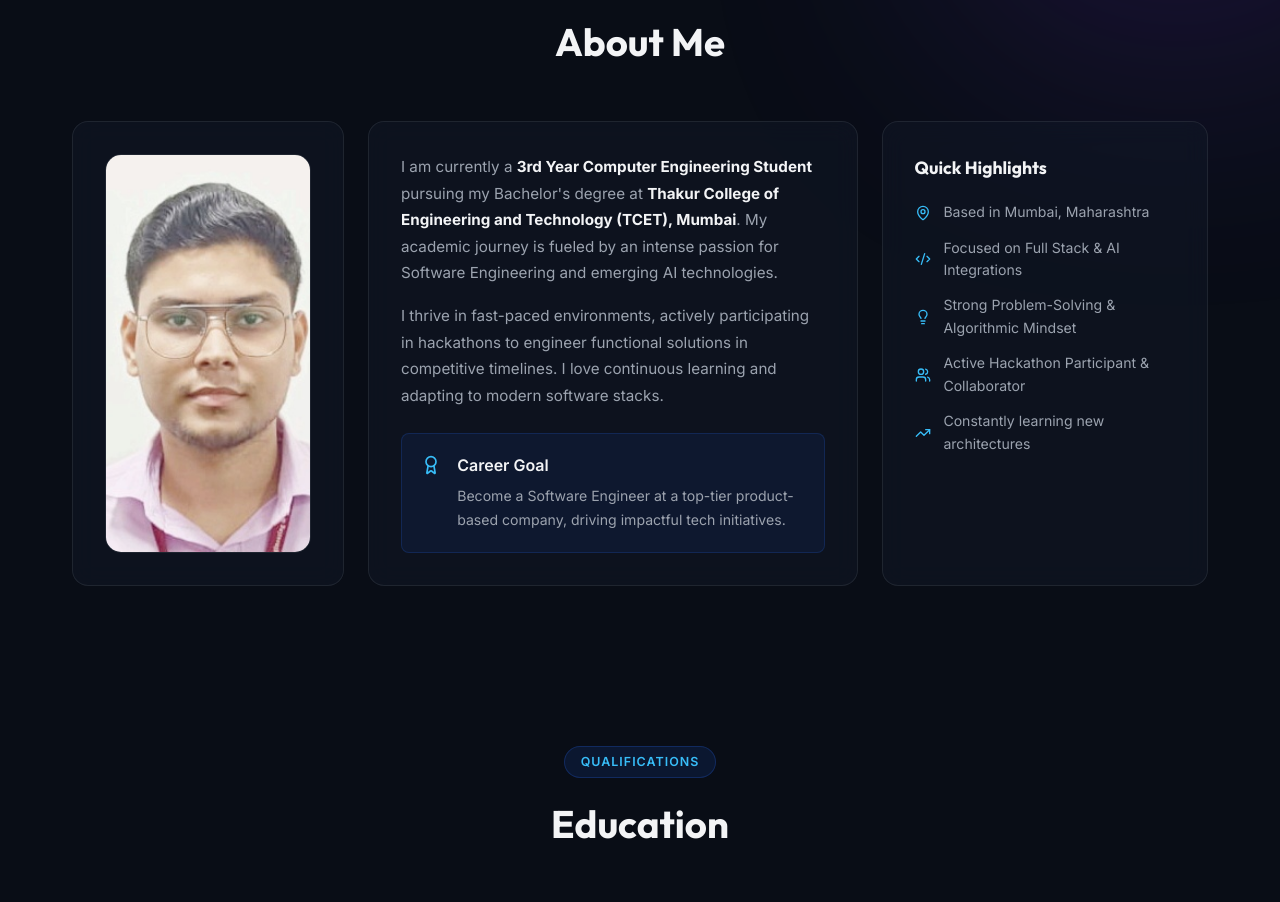
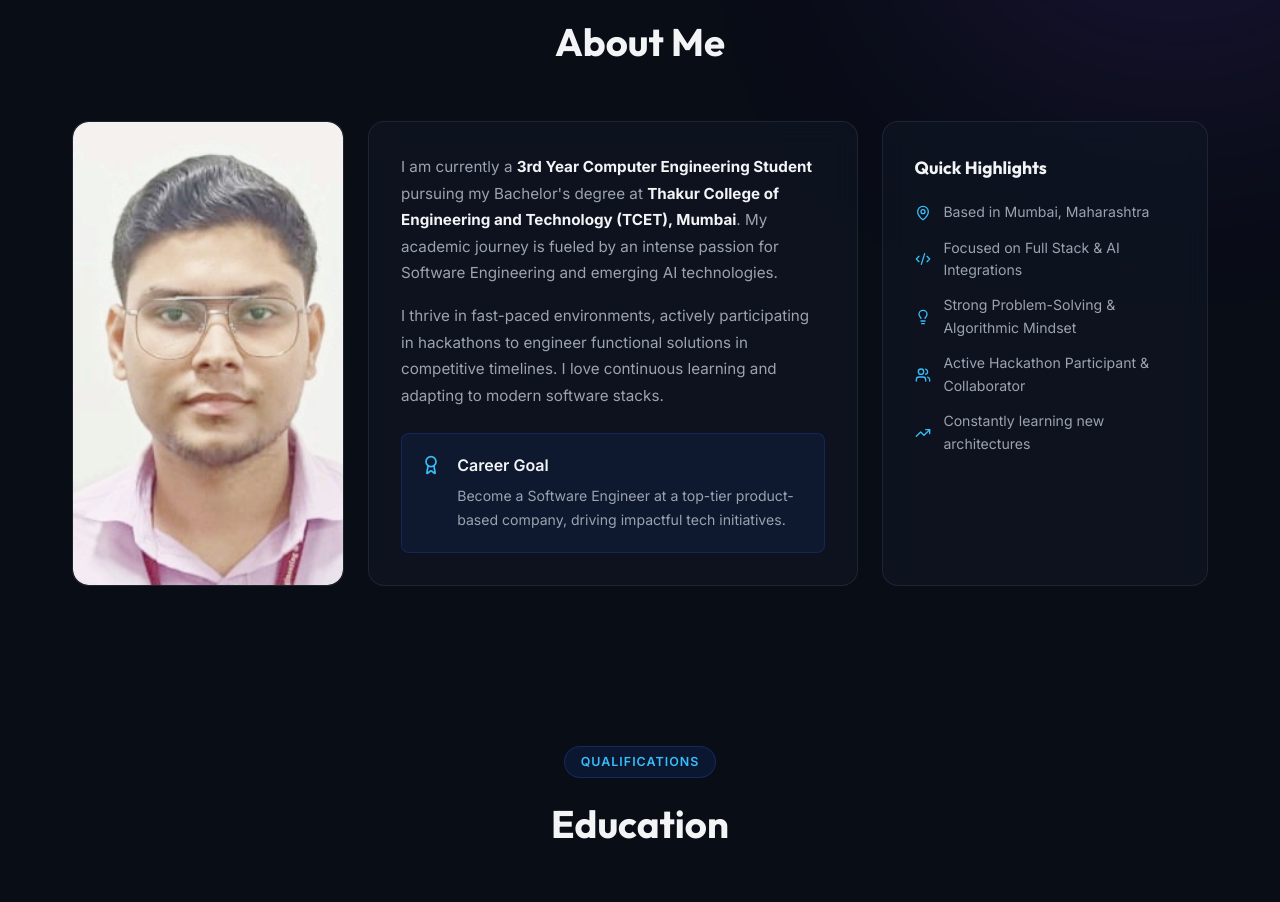
Before and after one commit to pjha91275/Prince_Jha_Portfolio, a Next.js app: page / in a window 1280 px wide. Shown: the part 920-1822 px from the top of the page. Built offline with nearby package versions, Linux system fonts and the light colour scheme; no server answers.

Commit message:
Updated profile image in About Me

```diff
--- a/app/globals.css
+++ b/app/globals.css
@@ -98,21 +98,21 @@ body {
 .hero-bio { color:var(--text-secondary); font-size:1.05rem; line-height:1.75; max-width:600px; margin:1.2rem 0 2rem; animation:fadeInUp 0.9s ease forwards; }
 .hero-ctas { display:flex; gap:1rem; flex-wrap:wrap; animation:fadeInUp 1s ease forwards; }
 .hero-graphic { display:flex; justify-content:center; align-items:center; }
-.graphic-circle { position:relative; width:560px; height:560px; display:flex; align-items:center; justify-content:center; }
+.graphic-circle { position:relative; width:600px; height:600px; display:flex; align-items:center; justify-content:center; }
 .inner-core { font-size:5rem; z-index:2; animation:innerFloat 4s ease-in-out infinite; filter:drop-shadow(0 0 30px rgba(56,189,248,0.4)); display: flex; align-items: center; justify-content: center; }
-.hero-profile-image { width: 380px; height: 380px; border-radius: 50%; object-fit: cover; border: 3px solid var(--accent); box-shadow: 0 0 25px var(--accent-glow); }
+.hero-profile-image { width: 420px; height: 420px; border-radius: 50%; object-fit: cover; border: 3px solid var(--accent); box-shadow: 0 0 25px var(--accent-glow); }
 @keyframes innerFloat { 0%,100%{transform:translateY(0);} 50%{transform:translateY(-12px);} }
 .orbital { position:absolute; border-radius:50%; border:1px solid rgba(56,189,248,0.3); }
-.orbital-1 { width:460px; height:460px; animation:spin 12s linear infinite; }
-.orbital-2 { width:560px; height:560px; animation:spin 18s linear infinite reverse; border-color:rgba(37,99,235,0.25); }
+.orbital-1 { width:500px; height:500px; animation:spin 12s linear infinite; }
+.orbital-2 { width:600px; height:600px; animation:spin 18s linear infinite reverse; border-color:rgba(37,99,235,0.25); }
 @keyframes spin { from{transform:rotate(0deg);} to{transform:rotate(360deg);} }
 @keyframes fadeInUp { from{opacity:0;transform:translateY(20px);} to{opacity:1;transform:translateY(0);} }
 
 /* ─── About ────────────────────────────────────────────────────────────────── */
 .about-grid { display:grid; grid-template-columns:1fr 1.8fr 1.2fr; gap:1.5rem; }
-.about-image-card { display:flex; align-items:center; justify-content:center; padding:1.2rem; overflow:hidden; }
-.about-profile-image { width:100%; height:100%; min-height: 280px; object-fit:cover; border-radius:var(--radius-md); border:1px solid var(--panel-border); transition:var(--transition-smooth); }
-.about-image-card:hover .about-profile-image { transform:scale(1.03); border-color:var(--accent); }
+.about-image-card { display:flex; align-items:stretch; justify-content:stretch; padding:0; overflow:hidden; }
+.about-profile-image { width:100%; height:100%; min-height:100%; object-fit:cover; border-radius:var(--radius-md); transition:var(--transition-smooth); }
+.about-image-card:hover .about-profile-image { transform:scale(1.03); }
 .about-card { padding:2rem; }
 .about-card p { color:var(--text-secondary); line-height:1.75; margin-bottom:1rem; font-size:0.95rem; }
 .about-card strong { color:var(--text-primary); }
--- a/components/AboutSection.jsx
+++ b/components/AboutSection.jsx
@@ -9,7 +9,7 @@ export default function AboutSection() {
         <h2 className="section-title">About Me</h2>
       </div>
       <div className="about-grid">
-        <div className="about-card about-image-card glass-card">
+        <div className="about-image-card glass-card">
           <img
             src="/assets/profile.jpg"
             alt="Prince Jha"
```
